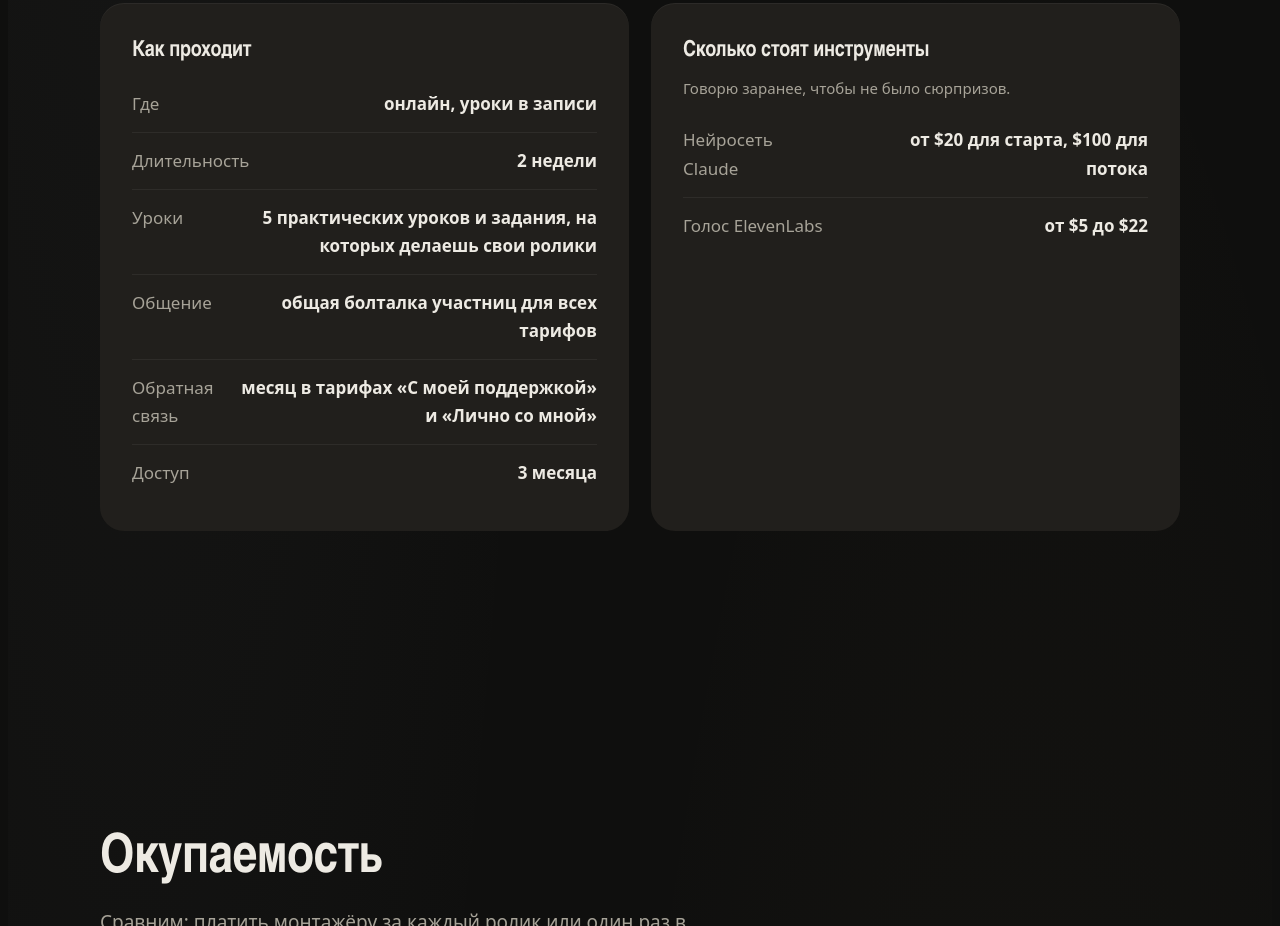
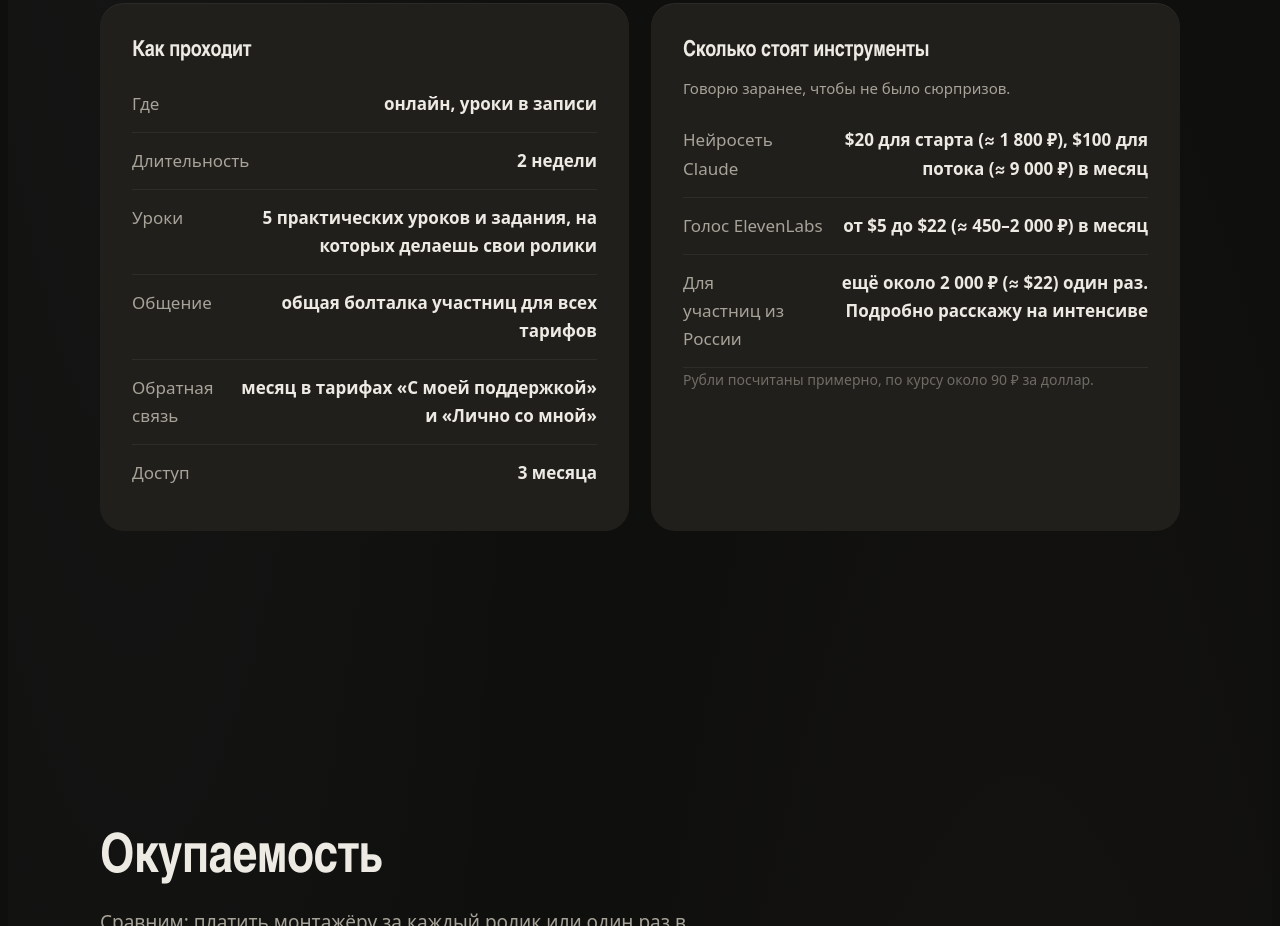
Before and after one commit to muslimsite/montazh-bez-montazha, a plain HTML site: page index.html in a window 1280 px wide. Shown: the part 11040-11966 px from the top of the page. Drawn offline with Linux system fonts and the light colour scheme; animation ran at ten frames a second; a web font is replaced by a local one.

Commit message:
Расходы в рублях и разовый расход для участниц из России
Co-Authored-By: Claude Opus 5.5 <noreply@anthropic.com>

```diff
--- a/index.html
+++ b/index.html
@@ -239,7 +239,7 @@ input[type=range]{width:100%;accent-color:var(--gold);height:28px}
 .seg3{display:grid;grid-template-columns:repeat(3,1fr);gap:6px}
 .seg3 button{font:600 15px var(--body);padding:12px 6px;border:0;border-radius:12px;background:var(--plate-2);color:var(--text);cursor:pointer;transition:background .3s}
 .seg3 button.on{background:var(--goldmetal);color:#1A1408}
-.controls .note{font-size:14px;color:var(--dim)}
+.controls .note,.sheet .note{font-size:14px;color:var(--dim)}
 .out{display:grid;grid-template-columns:repeat(3,minmax(0,1fr));gap:2px;border-radius:26px;overflow:hidden}
 .out .cell{background:var(--plate);padding:24px;display:grid;gap:6px;align-content:start}
 .out .cell span{color:var(--soft);font-size:15px}
@@ -569,8 +569,10 @@ footer{padding-block:30px;color:var(--dim);font-size:14px;text-align:center}
       <div class="sheet">
         <h3>Сколько стоят инструменты</h3>
         <p>Говорю заранее, чтобы не было сюрпризов.</p>
-        <div class="rowkv"><span>Нейросеть Claude</span><span>от $20 для старта, $100 для потока</span></div>
-        <div class="rowkv"><span>Голос ElevenLabs</span><span>от $5 до $22</span></div>
+        <div class="rowkv"><span>Нейросеть Claude</span><span>$20 для старта (≈&nbsp;1&nbsp;800&nbsp;₽), $100 для потока (≈&nbsp;9&nbsp;000&nbsp;₽) в&nbsp;месяц</span></div>
+        <div class="rowkv"><span>Голос ElevenLabs</span><span>от $5 до $22 (≈&nbsp;450–2&nbsp;000&nbsp;₽) в&nbsp;месяц</span></div>
+        <div class="rowkv"><span>Для участниц из России</span><span>ещё около 2&nbsp;000&nbsp;₽ (≈&nbsp;$22) один раз. Подробно расскажу на интенсиве</span></div>
+        <p class="note">Рубли посчитаны примерно, по курсу около 90&nbsp;₽ за доллар.</p>
       </div>
     </div>
   </div>
```
